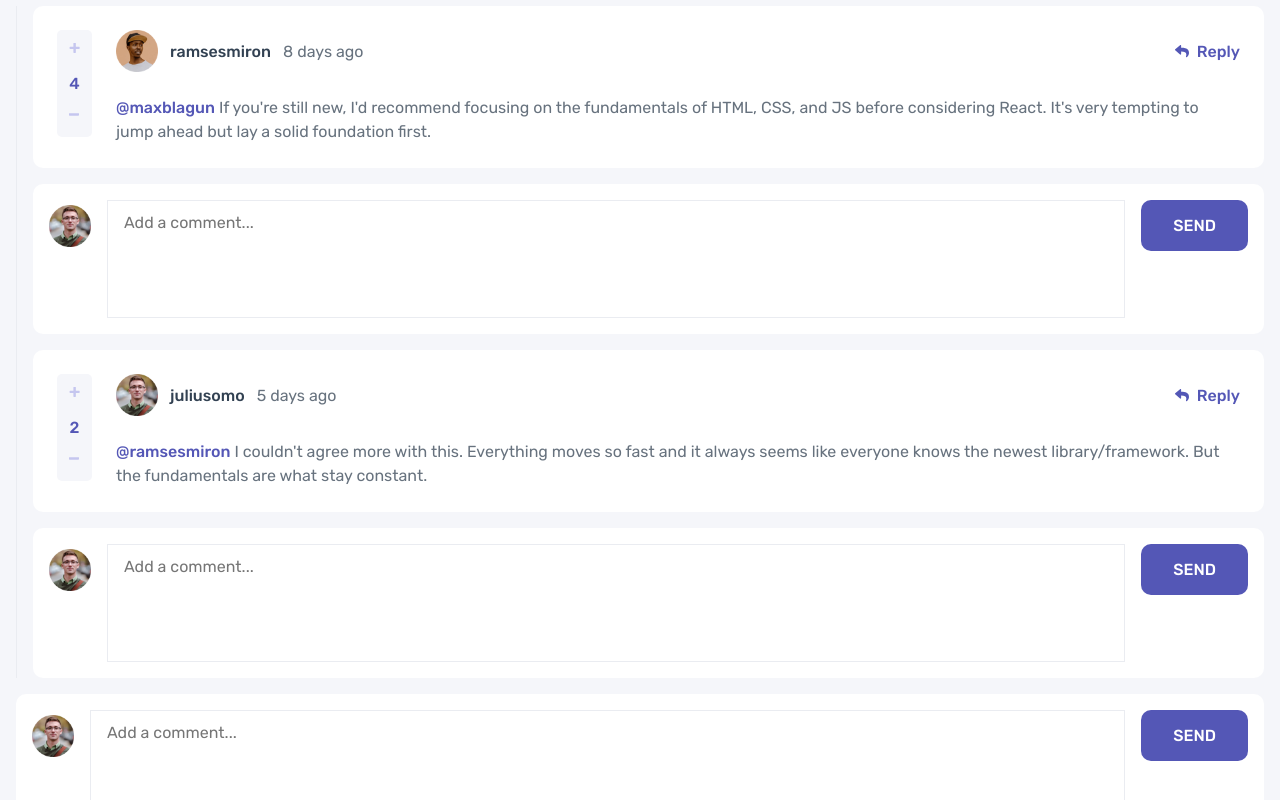
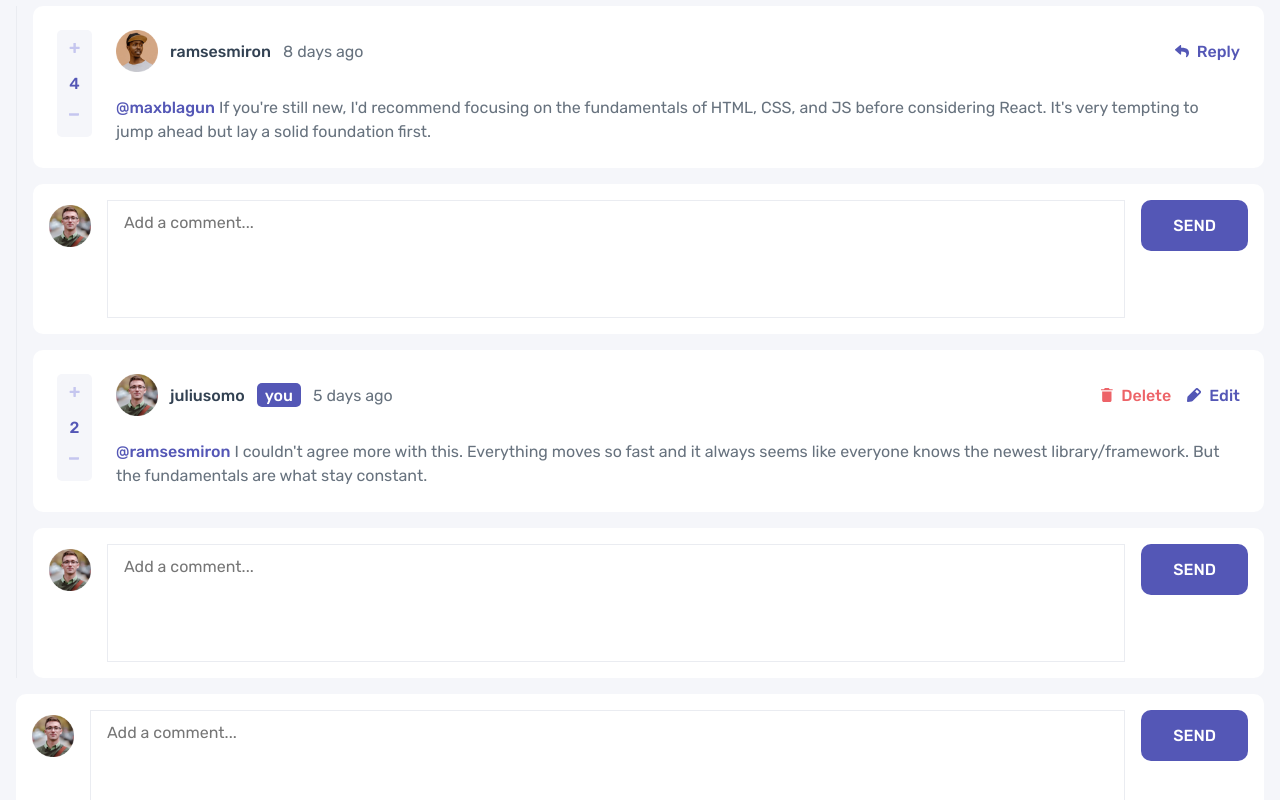
Before and after one commit to jcnevess/interactive-comments-section, a Next.js app: page / in a window 1280 px wide. Shown: the part 714-1514 px from the top of the page. Built offline with nearby package versions, Linux system fonts and the light colour scheme.

Commit message:
configure useContext

```diff
--- a/src/app/page.tsx
+++ b/src/app/page.tsx
@@ -2,11 +2,14 @@ import styles from "./page.module.scss";
 import { getLocalData } from "../lib/localdata";
 
 import CommentBoard from "@/components/comment-board/comment-board";
+import SignedUserProvider from "@/components/signed-user-provider/signed-user-provider";
 
 export default async function Home() {
   const localData = await getLocalData();
 
   return (
-    <CommentBoard {...localData} isSubBoard={false} />
+    <SignedUserProvider signedUser={localData.currentUser}>
+      <CommentBoard comments={localData.comments} isSubBoard={false} />
+    </SignedUserProvider>
   );
 }
--- a/src/components/comment-board/comment-board.tsx
+++ b/src/components/comment-board/comment-board.tsx
@@ -1,18 +1,18 @@
+"use client"
+
 import styles from './comment-board.module.scss';
 
-import { IComment, IUser } from "@/lib/types";
+import { IComment } from "@/lib/types";
 
 import Comment from "@/components/comment/comment";
 import CommentForm from "@/components/comment-form/comment-form";
 
 interface CommentBoardProps {
   comments: IComment[],
-  isSubBoard: boolean,
-  currentUser: IUser
+  isSubBoard: boolean
 }
 
 export default function CommentBoard(props: CommentBoardProps) {
-
   return (
     <div className={props.isSubBoard ? styles.sub_board : styles.board}>
       {props.comments.map(comment => {
@@ -20,18 +20,17 @@ export default function CommentBoard(props: CommentBoardProps) {
           <div className={styles.container} key={comment.id}>
             <Comment {...comment} />
 
-            <CommentForm currentUser={props.currentUser} />
+            <CommentForm />
 
             {comment.replies &&
               <CommentBoard comments={comment.replies}
-                currentUser={props.currentUser}
                 isSubBoard={true} />}
           </div>
         )
       })}
 
       {!props.isSubBoard &&
-        <CommentForm currentUser={props.currentUser} />
+        <CommentForm />
       }
     </div>
   );
--- a/src/components/comment-form/comment-form.tsx
+++ b/src/components/comment-form/comment-form.tsx
@@ -1,19 +1,18 @@
+import { useContext } from "react";
 import styles from './comment-form.module.scss';
 
-import { IUser } from "@/lib/types";
+import { SignedUserContext } from "@/lib/signed-user.context";
 
-interface CommentFormProps {
-  currentUser: IUser
-}
+export default function CommentForm() {
+  const signedUser = useContext(SignedUserContext);
 
-export default function CommentForm(props: CommentFormProps) {
   return (
     <form className={styles.commentForm} action="">
       <textarea placeholder="Add a comment..."></textarea>
       <picture>
-        <source srcSet={props.currentUser.image.webp} type="image/webp" />
-        <source srcSet={props.currentUser.image.png} type="image/png" />
-        <img src={props.currentUser.image.png} alt={props.currentUser.username} />
+        <source srcSet={signedUser.image.webp} type="image/webp" />
+        <source srcSet={signedUser.image.png} type="image/png" />
+        <img src={signedUser.image.png} alt={signedUser.username} />
       </picture>
       <button type="submit">Send</button>
     </form>
--- a/src/components/comment/comment.tsx
+++ b/src/components/comment/comment.tsx
@@ -1,5 +1,7 @@
+import { useContext } from "react";
 import styles from './comment.module.scss';
 import moment from "moment";
+import { SignedUserContext } from "@/lib/signed-user.context";
 
 interface CommentProps {
   id: number,
@@ -17,9 +19,10 @@ interface CommentProps {
 }
 
 export default function Comment(props: CommentProps) {
+  const signedUser = useContext(SignedUserContext);
 
   function isCurrentUser(username: string): boolean {
-    return false; // TODO
+    return username === signedUser.username;
   }
 
   function getEllapsedTimeSince(timestamp: string): string {
--- /dev/null
+++ b/src/components/signed-user-provider/signed-user-provider.tsx
@@ -0,0 +1,17 @@
+"use client"
+
+import { SignedUserContext } from "@/lib/signed-user.context"
+import { IUser } from "@/lib/types"
+
+interface SignedUserProviderProps {
+  children: React.ReactNode
+  signedUser: IUser
+}
+
+export default function SignedUserProvider(props: SignedUserProviderProps) {
+  return (
+    <SignedUserContext.Provider value={props.signedUser}>
+      {props.children}
+    </SignedUserContext.Provider >
+  )
+}
--- /dev/null
+++ b/src/lib/signed-user.context.ts
@@ -0,0 +1,4 @@
+import {createContext} from "react";
+import { IUser } from "./types";
+
+export const SignedUserContext = createContext({} as IUser);
```
